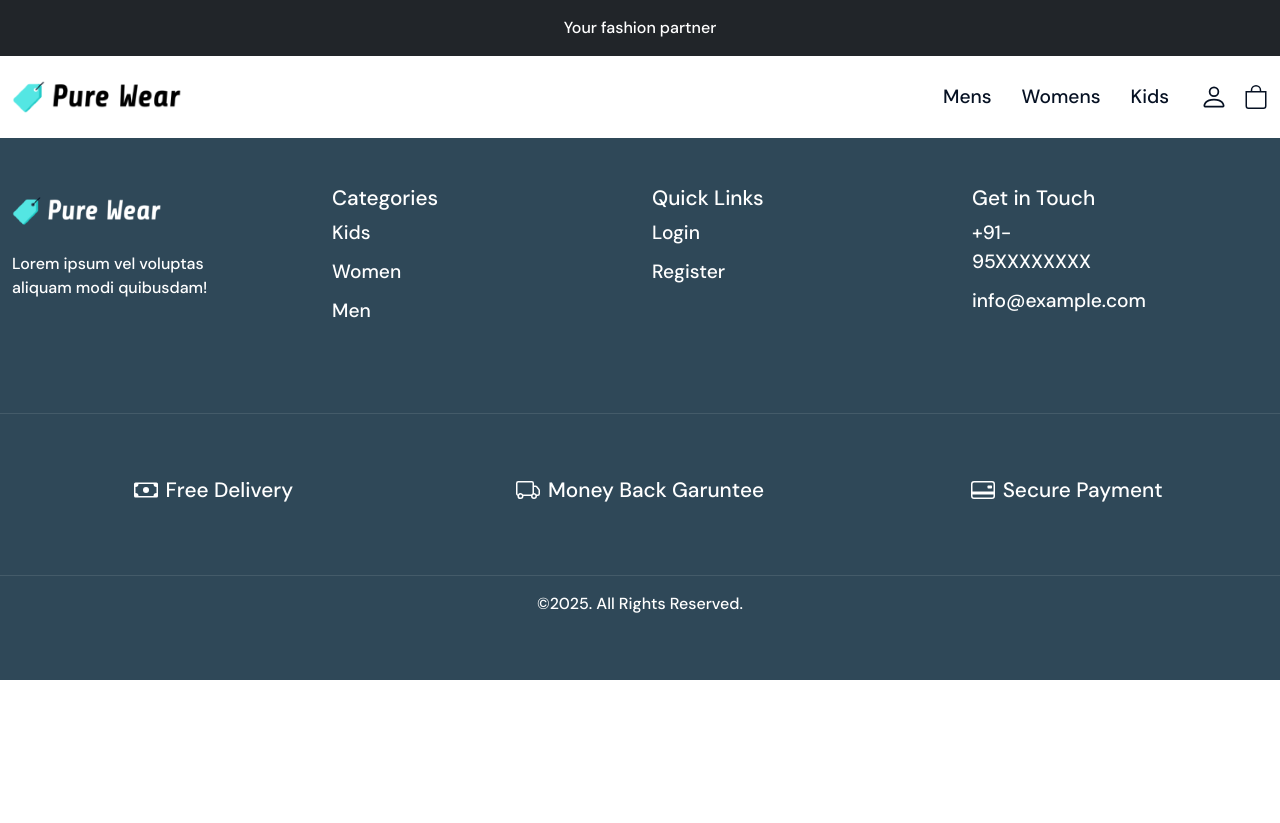
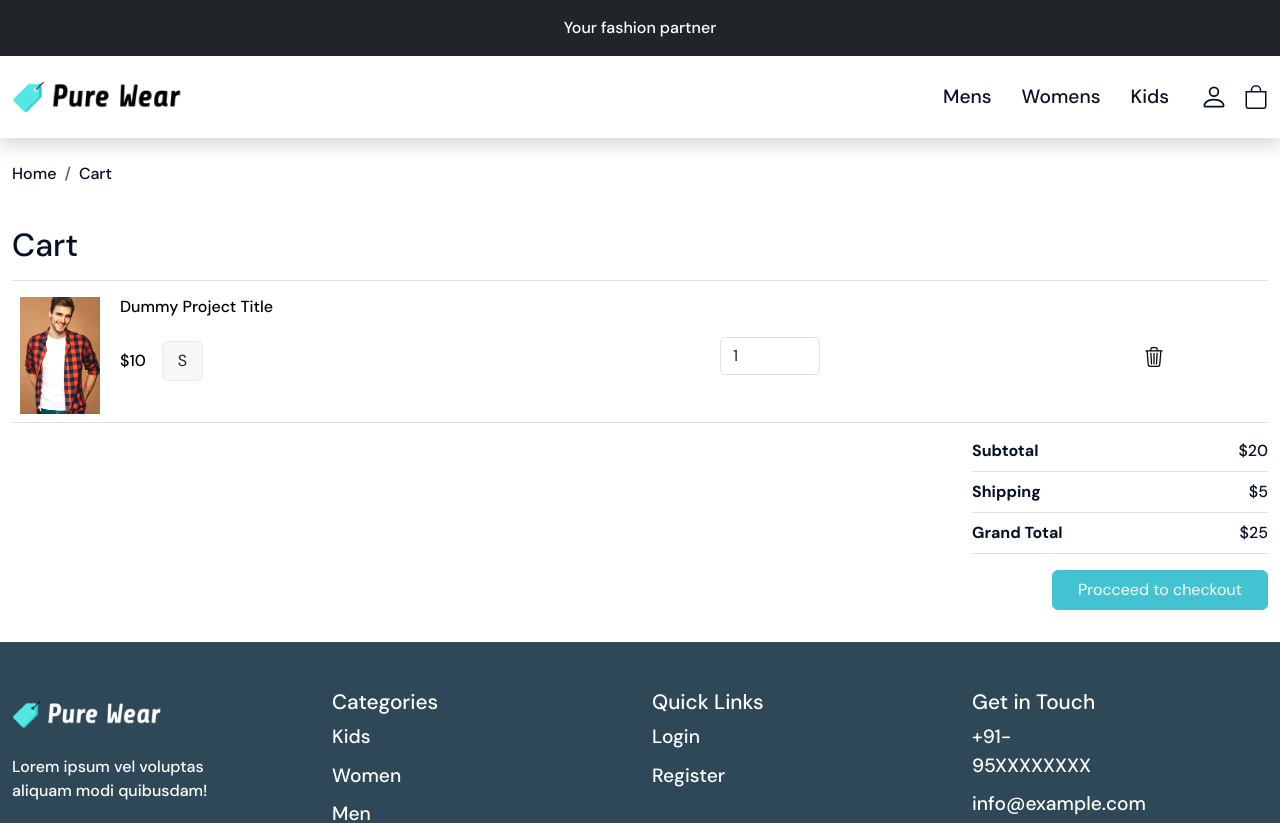
Before and after one commit to MuzCodeSmith/ecommerce-laravel-react-frontend, a React (Vite) app: page /cart in a window 1280 px wide. Shown: the top 823 px of the page. Before the commit the page ends 800 px from the top, so only its background shows below. Built offline with nearby package versions, Linux system fonts and the light colour scheme.

Commit message:
cart page ui completed

```diff
--- a/src/components/Cart.jsx
+++ b/src/components/Cart.jsx
@@ -1,12 +1,75 @@
 import React from 'react'
 import Layout from './common/Layout'
+import ProductImg from '../assets/images/Mens/eight.jpg';
+import { Link } from 'react-router-dom';
 
 const Cart = () => {
-  return (
-    <Layout>
+    return (
+        <Layout>
+            <div className="container pb-3">
+                <div className="row">
+                    <div className="col-md-12">
+                        <nav aria-label="breadcrumb" className='py-4'>
+                            <ol class="breadcrumb">
+                                <li class="breadcrumb-item"><Link to="/">Home</Link></li>
+                                <li class="breadcrumb-item active" aria-current="page"><Link to="/shop">Cart</Link></li>
+                            </ol>
+                        </nav>
+                    </div>
+                    <div className="col-md-12">
+                        <h2 className='border-bottom pb-3'>Cart</h2>
 
-    </Layout>
-  )
+                        <table className="table">
+                            <tbody>
+                                <tr>
+                                    <td width={100}>
+                                        <img src={ProductImg} width={80} alt="" />
+                                    </td>
+                                    <td width={600}>
+                                        <h4>Dummy Project Title</h4>
+                                        <div className="align-items-center d-flex pt-3">
+                                            <span>$10</span>
+                                            <div className="ps-3">
+                                                <button className="btn btn-size">S</button>
+                                            </div>
+                                        </div>
+                                    </td>
+                                    <td valign='middle'>
+                                        <input style={{width:'100px'}} type="number" value={1} className='form-control' />
+                                    </td>
+                                    <td valign='middle'>
+                                        <svg xmlns="http://www.w3.org/2000/svg" width="20" height="20" fill="currentColor" className="bi bi-trash3" viewBox="0 0 16 16">
+                                            <path d="M6.5 1h3a.5.5 0 0 1 .5.5v1H6v-1a.5.5 0 0 1 .5-.5M11 2.5v-1A1.5 1.5 0 0 0 9.5 0h-3A1.5 1.5 0 0 0 5 1.5v1H1.5a.5.5 0 0 0 0 1h.538l.853 10.66A2 2 0 0 0 4.885 16h6.23a2 2 0 0 0 1.994-1.84l.853-10.66h.538a.5.5 0 0 0 0-1zm1.958 1-.846 10.58a1 1 0 0 1-.997.92h-6.23a1 1 0 0 1-.997-.92L3.042 3.5zm-7.487 1a.5.5 0 0 1 .528.47l.5 8.5a.5.5 0 0 1-.998.06L5 5.03a.5.5 0 0 1 .47-.53Zm5.058 0a.5.5 0 0 1 .47.53l-.5 8.5a.5.5 0 1 1-.998-.06l.5-8.5a.5.5 0 0 1 .528-.47M8 4.5a.5.5 0 0 1 .5.5v8.5a.5.5 0 0 1-1 0V5a.5.5 0 0 1 .5-.5" />
+                                        </svg>
+                                    </td>
+                                </tr>
+                            </tbody>
+                        </table>
+                    </div>
+                </div>
+
+                <div className="row justify-content-end">
+                    <div className="col-md-3">
+                        <div className="d-flex justify-content-between border-bottom pb-2">
+                            <div><strong>Subtotal</strong></div>
+                            <div>$20</div>
+                        </div>
+                        <div className="d-flex justify-content-between border-bottom py-2">
+                            <div><strong>Shipping</strong></div>
+                            <div>$5</div>
+                        </div>
+                        <div className="d-flex justify-content-between border-bottom py-2">
+                            <div><strong>Grand Total</strong></div>
+                            <div>$25</div>
+                        </div>
+                        <div className="d-flex justify-content-end  py-3">
+                            <button className="btn btn-primary">Procceed to checkout</button>
+                        </div>
+                    </div>
+                </div>
+            </div>
+        </Layout>
+    )
 }
 
 export default Cart
--- a/src/components/common/Header.jsx
+++ b/src/components/common/Header.jsx
@@ -5,6 +5,7 @@ import Navbar from 'react-bootstrap/Navbar';
 // images
 import Logo from '../../assets/images/logo.png';
 import PropTypes from 'prop-types'
+import { Link } from 'react-router-dom';
 
 const Header = props => {
   return (
@@ -34,9 +35,9 @@ const Header = props => {
               <svg xmlns="http://www.w3.org/2000/svg" width="28" height="28" fill="currentColor" className="bi bi-person" viewBox="0 0 16 16"><path d="M8 8a3 3 0 1 0 0-6 3 3 0 0 0 0 6m2-3a2 2 0 1 1-4 0 2 2 0 0 1 4 0m4 8c0 1-1 1-1 1H3s-1 0-1-1 1-4 6-4 6 3 6 4m-1-.004c-.001-.246-.154-.986-.832-1.664C11.516 10.68 10.289 10 8 10s-3.516.68-4.168 1.332c-.678.678-.83 1.418-.832 1.664z"></path></svg>
             </a>
 
-            <a className='ms-3' href="">
+            <Link to="/cart" className='ms-3' href="">
               <svg xmlns="http://www.w3.org/2000/svg" width="24" height="28" fill="currentColor" className="bi bi-bag" viewBox="0 0 16 16"><path d="M8 1a2.5 2.5 0 0 1 2.5 2.5V4h-5v-.5A2.5 2.5 0 0 1 8 1m3.5 3v-.5a3.5 3.5 0 1 0-7 0V4H1v10a2 2 0 0 0 2 2h10a2 2 0 0 0 2-2V4zM2 5h12v9a1 1 0 0 1-1 1H3a1 1 0 0 1-1-1z"></path></svg>
-            </a>
+            </Link>
 
           </div>
         </Navbar.Collapse>
```
